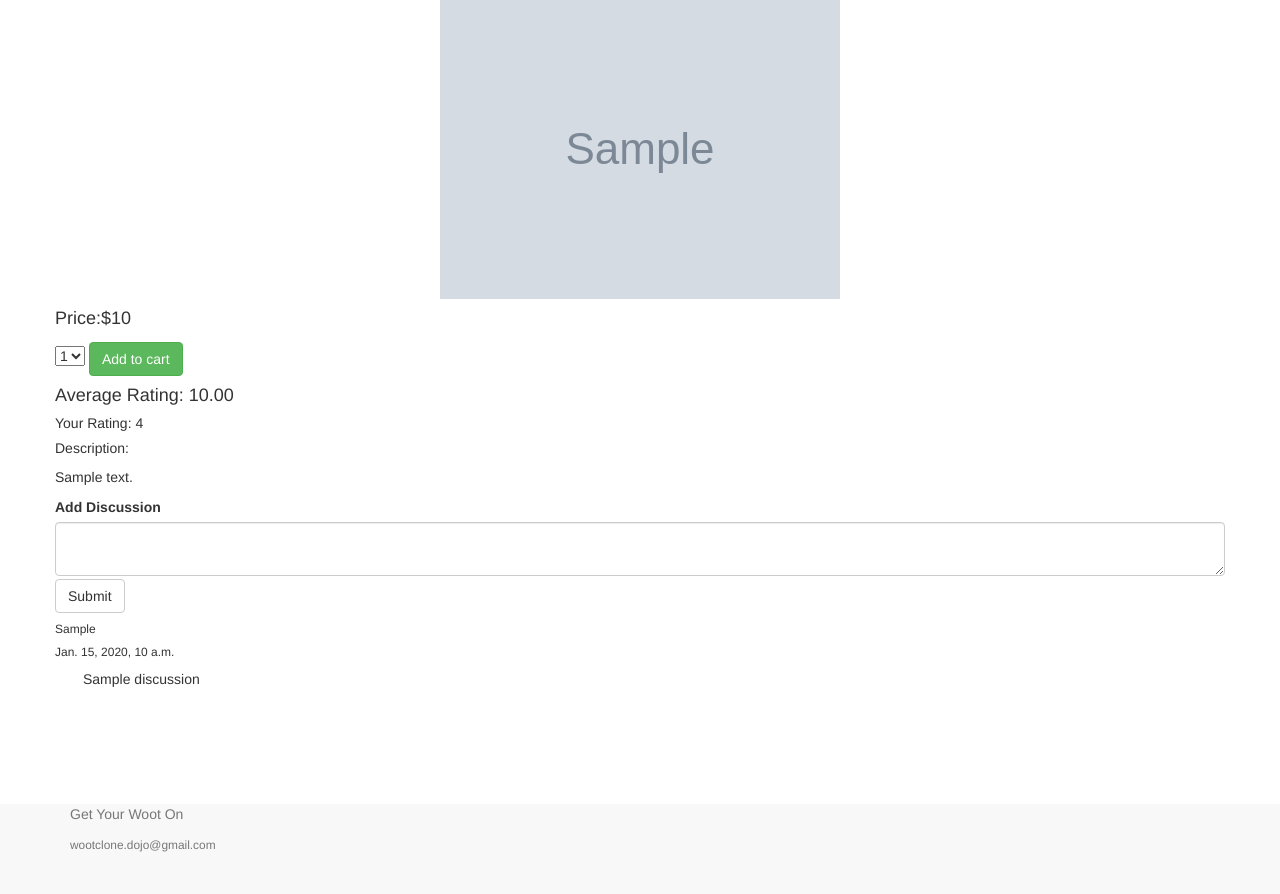
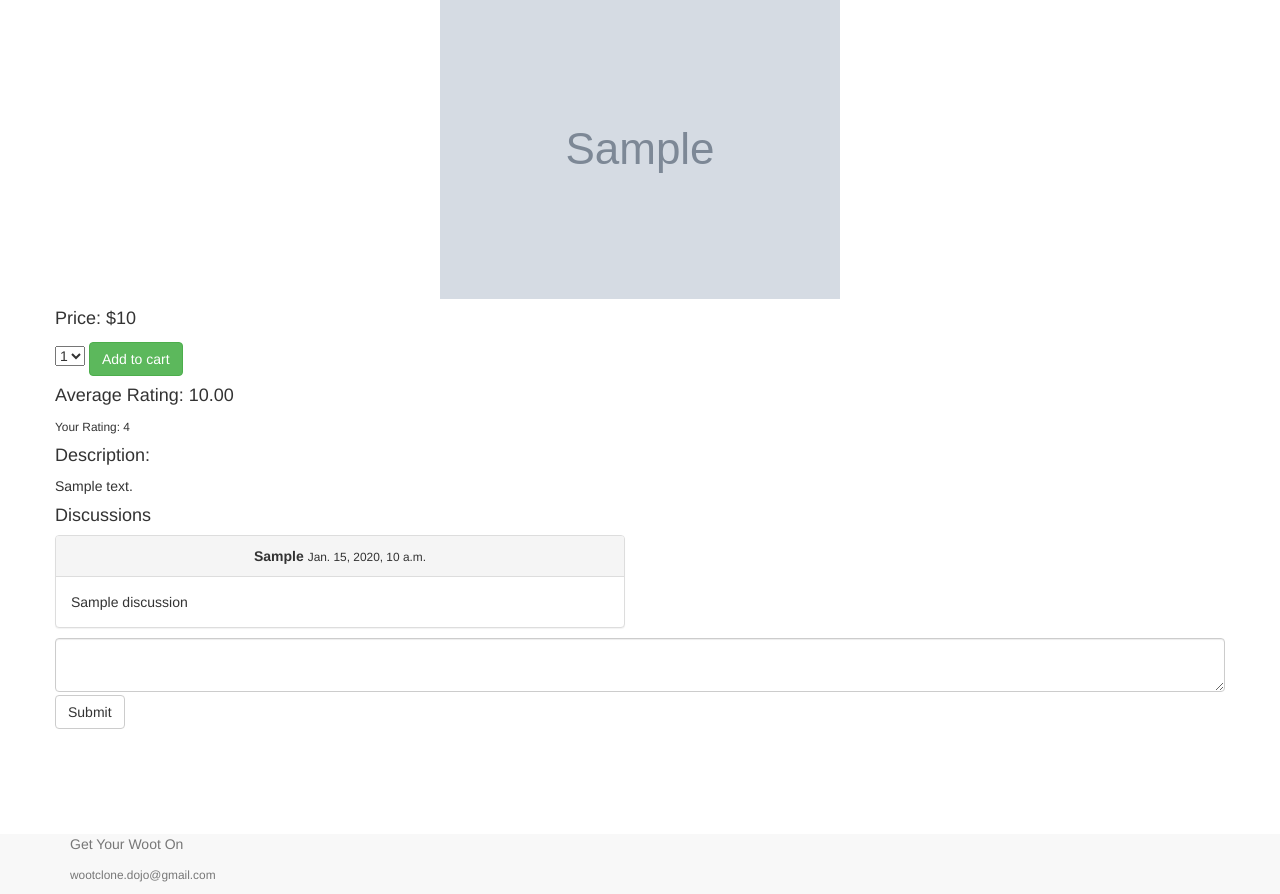
Before and after one commit to JGillmore/woot_clone, a Django app: template apps/items/templates/items/item.html in a window 1280 px wide. Shown: the part 166-1060 px from the top of the page. Before the commit the page ends 1018 px from the top, so only its background shows below. Run offline with Django 3.2, Linux system fonts and the light colour scheme; the template is opened without the code that fills it: most values are stand-ins (such as "Sample title", 1, 10 or a date in 2020); grey boxes marked "Sample" are stand-in pictures; parts of the project's set-up code (start-up, migrations or seed data) failed here and were passed over; some libraries are stand-ins or nearby versions.

Commit message:
pretty comments

```diff
--- a/apps/items/templates/items/browse.html
+++ b/apps/items/templates/items/browse.html
@@ -9,7 +9,7 @@
     <h1 class='categoryHeader'>{{ category.capitalize }}</h1>
   {% endif %}
   {% for item in items %}
-    <div class='itemWrap col-xs-12 col-sm-6 col-md-4'>
+    <div class='itemWrap col-xs-12 col-sm-6 col-md-4 col-lg-3'>
       <a href='{% url 'items:item' id=item.id %}'>
         <div class="item panel panel-default">
           <div class="panel-heading">{{item.name}}</div>
--- a/apps/items/templates/items/item.html
+++ b/apps/items/templates/items/item.html
@@ -22,7 +22,7 @@
 			{% load static %}
 			<img src="{{item.image}}" alt="{{item.name}}">
 		</div>
-		<h4>Price:${{item.price}}</h4>
+		<h4>Price: ${{item.price}}</h4>
 		<form method="POST" action="/add_cart/{{item.id}}">
 		{% csrf_token %}
 			<select name="quantity">
@@ -36,7 +36,7 @@
 		</form>
 		<h4>Average Rating: {{rating_avg.rating__avg|floatformat:2}}</h4>
 		{% if r %}
-			<h5>Your Rating: {{ r.rating }}</h5>
+			<small>Your Rating: {{ r.rating }}</small>
 		{% else %}
 		<div class="starsDiv">
 			<span id='hidden'>{{ item.id }}</span>
@@ -48,20 +48,27 @@
 			<small>  (Click star to submit rating)</small>
 		</div>
 		{% endif %}
-		<h5>Description: </h5><p>{{item.description}}</p>
+		<h4>Description: </h4><p>{{item.description}}</p>
 		<div id="chart_div"></div>
-			<form action="/add_discussion" method="POST">
+		<h4>Discussions</h4>
+		{% for d in discussion %}
+			<div class="discussion col-sm-6">
+				<div class="panel panel-default">
+					<div class="panel-heading">
+							<strong>{{d.user.first_name}}</strong> <small>{{d.created_at}}</small>
+					</div>
+					<div class="panel-body">
+						{{d.discussion}}
+					</div><!-- /panel-body -->
+				</div><!-- /panel panel-default -->
+			</div><!-- /col-sm-5 -->
+		{% endfor %}
+		<form action="/add_discussion" method="POST">
 			{% csrf_token %}
-				<label for="discussion">Add Discussion</label>
-				<textarea class="form-control" name="discussion"></textarea>
-				<input type="hidden" name="hidden_id" value="{{item.id}}">
-				<button class='btn btn-default' type="submit">Submit</button>
-			</form>
-			{% for d in discussion %}
-				<h6>{{d.user.first_name}}</h6>
-				<h6 class="thin">{{d.created_at}}</h6>
-				<p style="padding-left: 2em;">{{d.discussion}}</p>
-			{% endfor %}
+			<textarea class="form-control" name="discussion"></textarea>
+			<input type="hidden" name="hidden_id" value="{{item.id}}">
+			<button class='btn btn-default' type="submit">Submit</button>
+		</form>
 		</div>
 	  <script type="text/javascript" src="https://www.gstatic.com/charts/loader.js"></script>
 	  <script type="text/javascript">
--- a/static/css/styles.css
+++ b/static/css/styles.css
@@ -63,6 +63,10 @@ footer{
 .starsDiv{
   margin-bottom: 15px;
 }
+.discussion{
+  padding-left: 0px !important;
+  margin-bottom: 10px;
+}
 
 /* BROWSE PAGE */
 .item{
```
